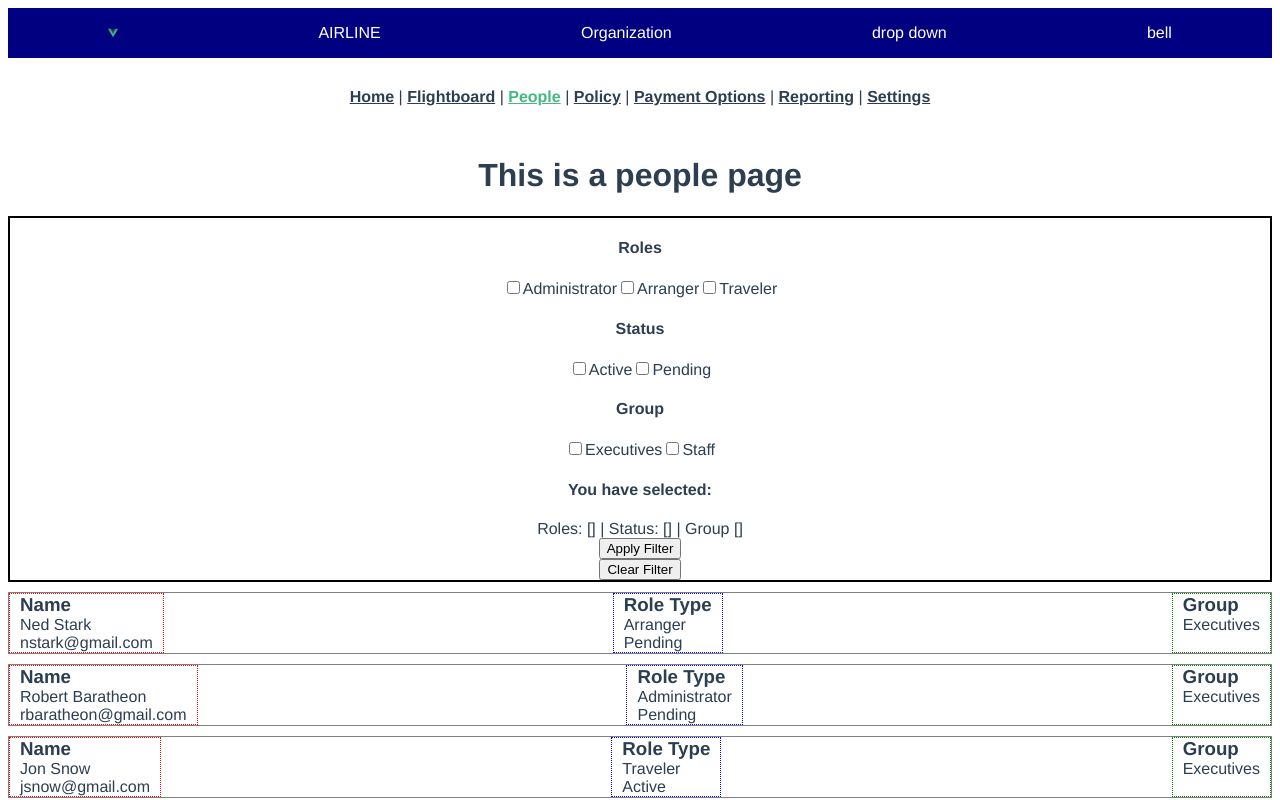
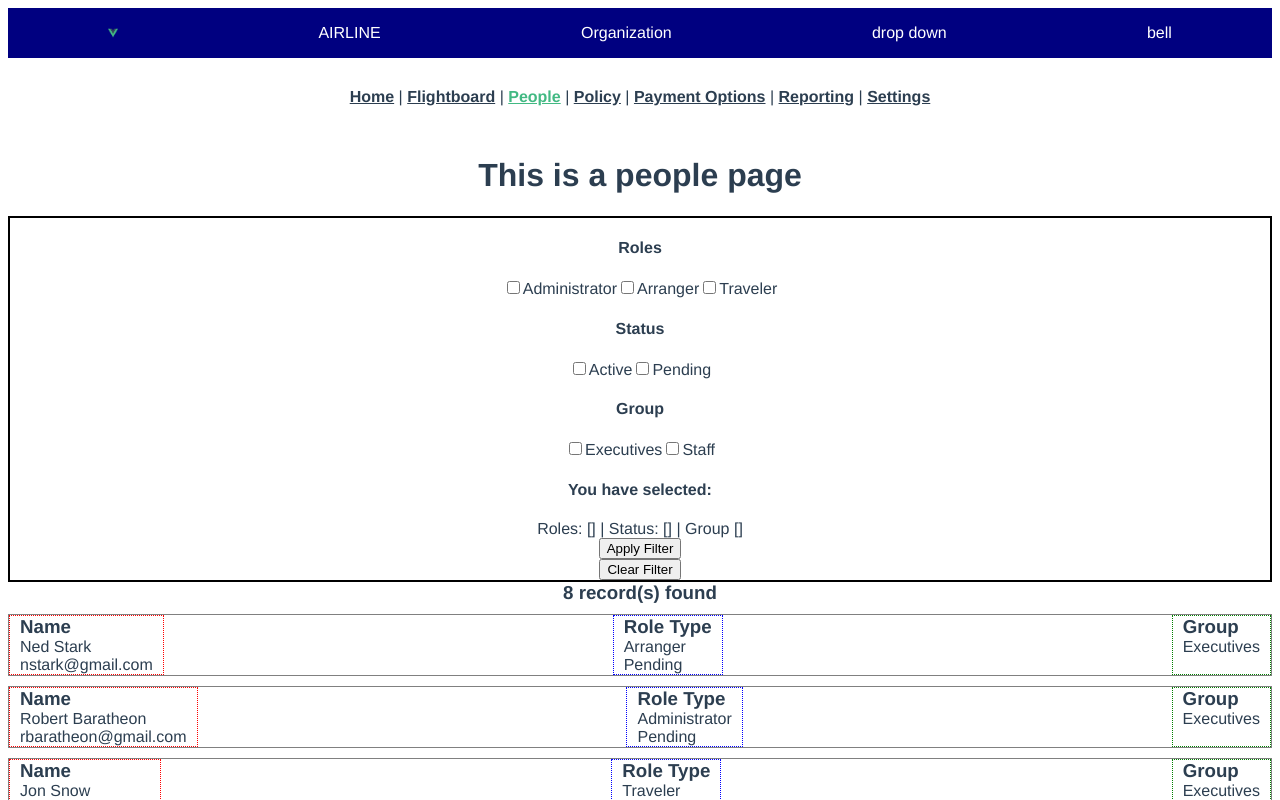
Before and after one commit to yakubova92/d-trial, a Vue app: page /people in a window 1280 px wide. Shown: the top 800 px of the page. Built offline with nearby package versions, Linux system fonts and the light colour scheme.

Commit message:
added getter for number of records found

```diff
--- a/src/components/PeopleDisplay.vue
+++ b/src/components/PeopleDisplay.vue
@@ -1,5 +1,6 @@
 <template>
   <div class="people-display">
+    <h3> {{ totalPeople }} record(s) found </h3>
     <div class="card" v-for="person in filterPeople" v-bind:key="person.id">
       <div class="identity">
         <h3> Name </h3>
@@ -31,7 +32,8 @@ export default {
   },
   computed: {
     ...mapGetters([
-      'filterPeople'
+      'filterPeople',
+      'totalPeople'
     ]),
   },
   methods: {
--- a/src/store.js
+++ b/src/store.js
@@ -42,6 +42,10 @@ export default new Vuex.Store({
       }
       // add sorting logic here
       return people;
+    },
+    totalPeople: (state, getters) => {
+      const total = getters.filterPeople.length;
+      return total;
     }
   },
   mutations: {
```
